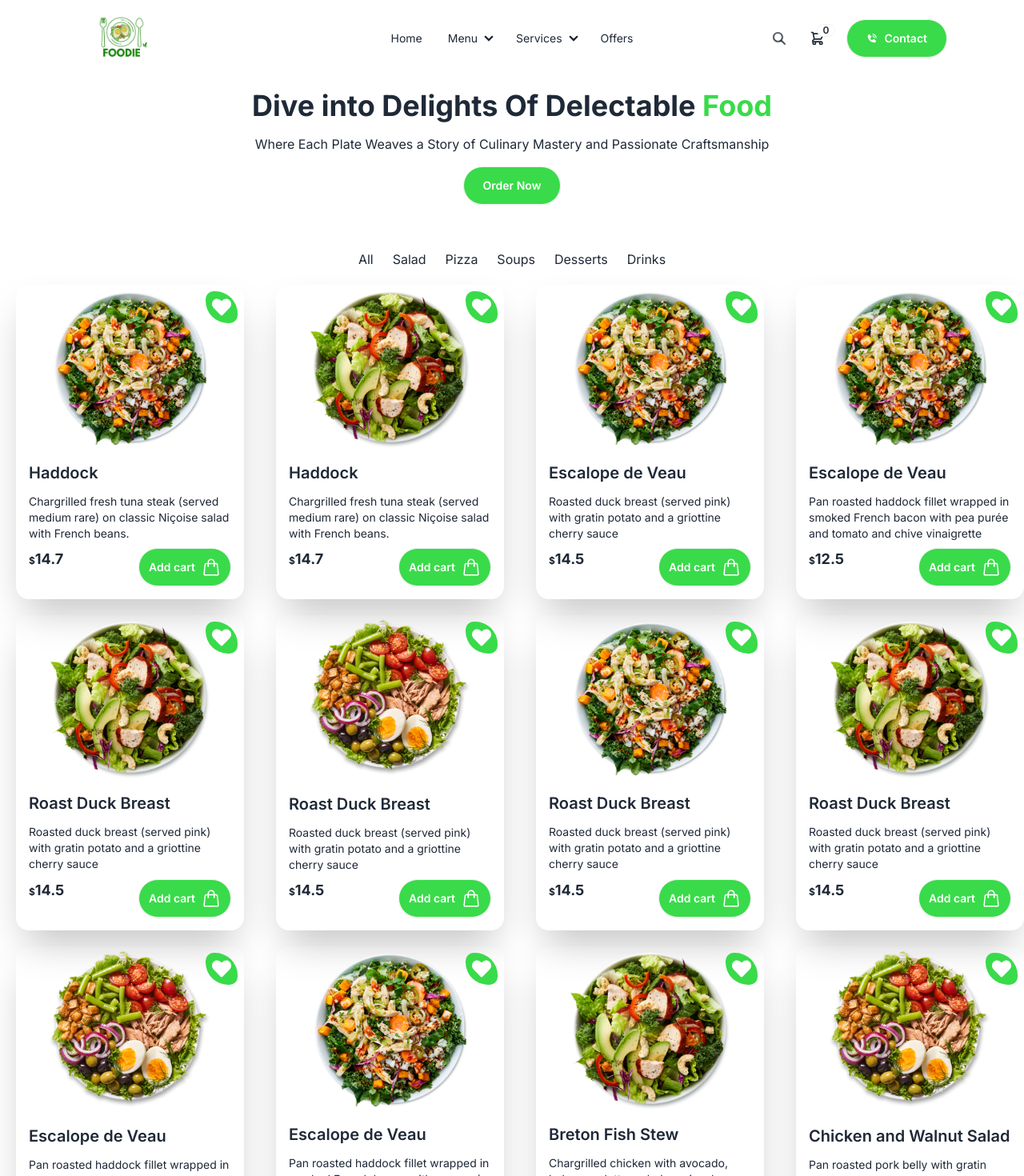
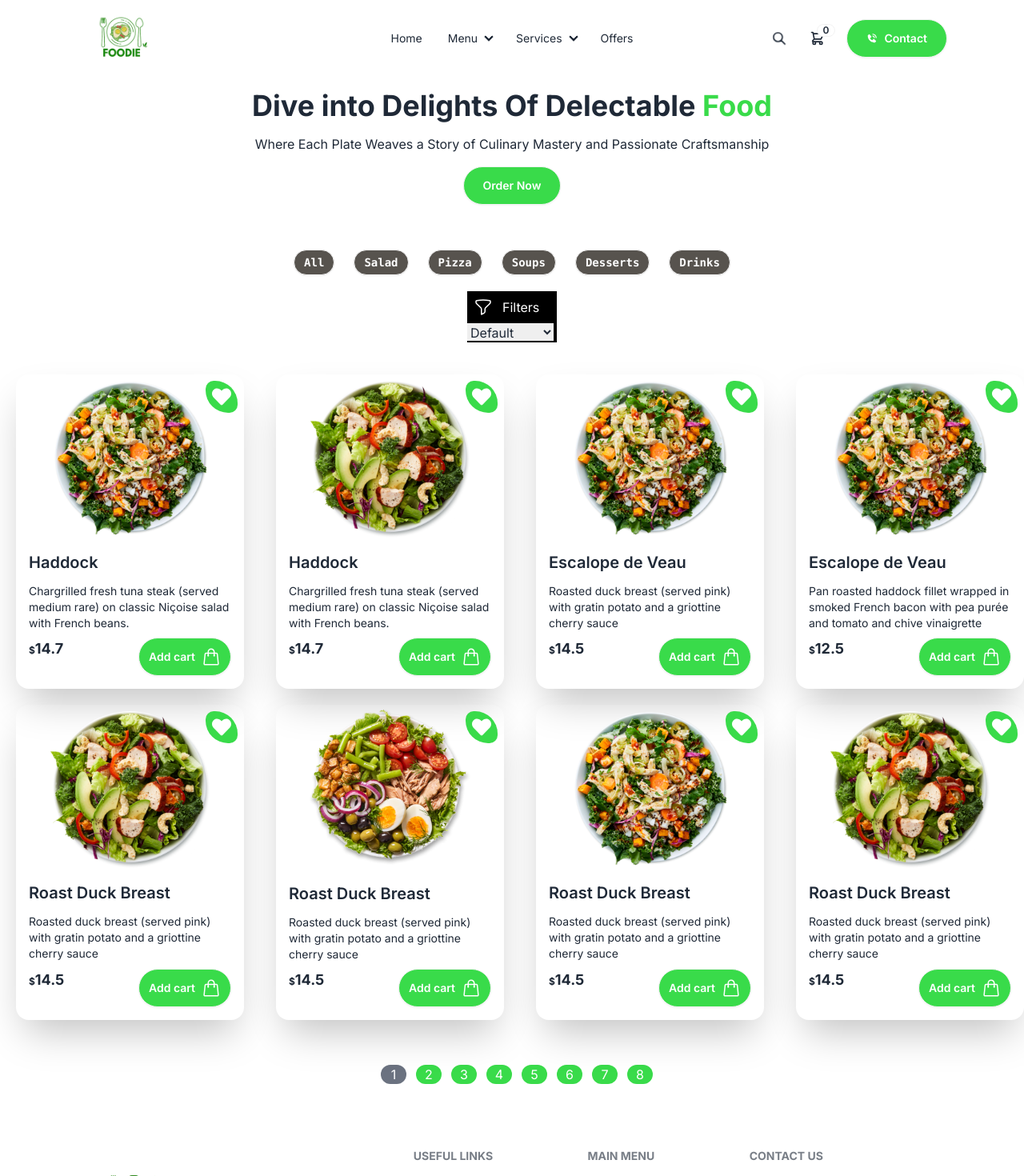
Before and after one commit to shahariarshan/foodie-client, a React (Vite) app: page /menu in a window 1280 px wide. Shown: the top 1470 px of the page at 80% size. Built offline with nearby package versions, Linux system fonts and the light colour scheme.

Commit message:
pagination task completed

```diff
--- a/public/menu.json
+++ b/public/menu.json
@@ -193,7 +193,7 @@
     },
     {
         "_id": "642c155b2c4774f05c36eeba",
-        "name": "Haddock",
+        "name": "A Haddock",
         "recipe": "Chargrilled fresh tuna steak (served medium rare) on classic Niçoise salad with French beans.",
         "image": "/images/recipes/img1.png",
         "category": "drinks",
--- a/src/pages/Menu/Menu.jsx
+++ b/src/pages/Menu/Menu.jsx
@@ -7,11 +7,13 @@ const Menu = () => {
     const [filteredItem, setFilteredItem] = useState([])
     const [selectCategory, setSelectCategory] = useState('all')
     const [sortOptions, setSortOptions] = useState('default')
+    const [currentPage, setCurrentPage] = useState(1)
+    const [itemsPerPage] = useState(8)
     {/* fetching data */ }
     useEffect(() => {
         const fetchData = async () => {
             try {
-                const response = await fetch('../../../public/menu.json')
+                const response = await fetch('/menu.json')
                 const data = await response.json()
                 // console.log(data);
                 setMenu(data)
@@ -30,39 +32,43 @@ const Menu = () => {
         const filtered = category === 'all' ? menu : menu.filter((item) => item.category === category)
         setFilteredItem(filtered)
         setSelectCategory(category)
+        setCurrentPage(1)
     }
     // show all data function
-    const showAll =()=>{
+    const showAll = () => {
         setFilteredItem(menu)
         setSelectCategory('all')
+        setCurrentPage(1)
     }
     // sorting base A-Z,a-z,H-L,L-H
-    const handelSortChange = (options)=>{
+    const handelSortChange = (options) => {
         setSortOptions(options)
-        let sortItem =[...filteredItem];
-        switch(options) {
-
+        let sortItem = [...filteredItem];
+        switch (options) {
+            //   for assending order
             case "A-Z":
-            //   for assending order
-            sortItem.sort((a,b)=>a.name.localCompare(b.name))
+                sortItem.sort((a, b) => a.name.localeCompare(b.name))
                 break;
             case "Z-A":
-                sortItem.sort((a,b)=>b.name.localCompare(a.name))
+                sortItem.sort((a, b) => b.name.localeCompare(a.name))
                 break;
-
-
-            case "high to low":
-                sortItem.sort((a,b)=>b.price-a.price)
+            case "high-to-low":
+                sortItem.sort((a, b) => b.price - a.price)
                 break;
-            case " low to high ":
-                sortItem.sort((a,b)=>a.price-b.price)
+            case "low-to-high":
+                sortItem.sort((a, b) => a.price - b.price)
                 break;
             default:
                 break;
         }
         setFilteredItem(sortItem)
+        setCurrentPage(1)
 
     }
+    const indexOfLastItem = currentPage * itemsPerPage;
+    const indexOfFirstItem = indexOfLastItem - itemsPerPage;
+    const currentItems = filteredItem.slice(indexOfFirstItem, indexOfLastItem)
+    const paginate = (pageNumber) => setCurrentPage(pageNumber)
 
 
     return (
@@ -79,23 +85,55 @@ const Menu = () => {
                 {/* All category button  */}
                 <div className="flex  flex-row justify-center flex-wrap items-center md:gap-6 gap-4 mt-14 mb-5">
 
-                    <button onClick={showAll}>All</button>
-                    <button onClick={()=>filterItems('salad')}>Salad</button>
-                    <button onClick={()=>filterItems('pizza')}>Pizza</button>
-                    <button onClick={()=>filterItems('soup')}>Soups</button>
-                    <button  onClick={()=>filterItems('dessert')}>Desserts</button>
-                    <button  onClick={()=>filterItems('drinks')}>Drinks</button>
+                    <button className={`btn btn-sm bg-stone-600  rounded-2xl text-white font-mono ${selectCategory === "all" ? "active" : ""}`} onClick={showAll} >All</button>
+                    <button className={`btn btn-sm bg-stone-600  rounded-2xl text-white font-mono ${selectCategory === "salad" ? "active" : ""}`} onClick={() => filterItems('salad')}>Salad</button>
+                    <button className={`btn btn-sm bg-stone-600  rounded-2xl text-white font-mono ${selectCategory === "pizza" ? "active" : ""}`} onClick={() => filterItems('pizza')}>Pizza</button>
+                    <button className={`btn btn-sm bg-stone-600  rounded-2xl text-white font-mono ${selectCategory === "soup" ? "active" : ""}`} onClick={() => filterItems('soup')}>Soups</button>
+                    <button className={`btn btn-sm bg-stone-600  rounded-2xl text-white font-mono ${selectCategory === "dessert" ? "active" : ""}`} onClick={() => filterItems('dessert')}>Desserts</button>
+                    <button className={`btn btn-sm bg-stone-600  rounded-2xl text-white font-mono ${selectCategory === "drinks" ? "active" : ""}`} onClick={() => filterItems('drinks')}>Drinks</button>
+                </div>
+                <div className="bg-black  mx-auto w-28 ">
+                    <div className="flex text-white p-2">
+                        <svg xmlns="http://www.w3.org/2000/svg" fill="none" viewBox="0 0 24 24" strokeWidth={1.5} stroke="currentColor" className="w-6 h-6">
+                            <path strokeLinecap="round" strokeLinejoin="round" d="M12 3c2.755 0 5.455.232 8.083.678.533.09.917.556.917 1.096v1.044a2.25 2.25 0 0 1-.659 1.591l-5.432 5.432a2.25 2.25 0 0 0-.659 1.591v2.927a2.25 2.25 0 0 1-1.244 2.013L9.75 21v-6.568a2.25 2.25 0 0 0-.659-1.591L3.659 7.409A2.25 2.25 0 0 1 3 5.818V4.774c0-.54.384-1.006.917-1.096A48.32 48.32 0 0 1 12 3Z" />
+                        </svg>
+                        <h2 className="ml-3">Filters</h2>
+                    </div>
+                    <div>
+                        <select className="items-end" name="sort" id="sort" onChange={(e) => handelSortChange(e.target.value)}>
+                            <option value="default">Default</option>
+                            <option value="A-Z">A-Z</option>
+                            <option value="Z-A">Z-A</option>
+                            <option value="high-to-low">High to low</option>
+                            <option value="low-to-high">Low to high</option>
+                        </select>
+                    </div>
+                </div>
             </div>
             {/* all carts  */}
-                <div className="grid grid-cols-1 md:grid-cols-4 gap-5 mx-auto container">
+            <div className="grid mt-10 grid-cols-1 md:grid-cols-4 gap-5 mx-auto container">
                 {
-                        filteredItem.map((item)=>(
-                            <Card key={item._id} item={item}/>
+                    currentItems.map((item) => (
+                        <Card key={item._id} item={item} />
+                    ))
+                }
+            </div>
+            {/* pagination  */}
+            <div className="mx-auto container item-center  text-center">
+                {
+                    Array.from({ length: Math.ceil(filteredItem.length / itemsPerPage) }).map((_, index) => (
+                        <button
+                            className={` w-8 h-w-8 rounded-full text-white justify-center mt-14 ml-3 ${currentPage ===(index +1 )? ' bg-gray-500 text-white' :"bg-green"}`}
+                            key={index + 1}
+                            onClick={() => paginate(index + 1)}
+                        >
+                            {index + 1}
+                        </button>
                     ))
                 }
             </div>
 
-            </div>
+
         </div>
     );
 };
```
Lines whose indentation alone changed are shown as unchanged.
